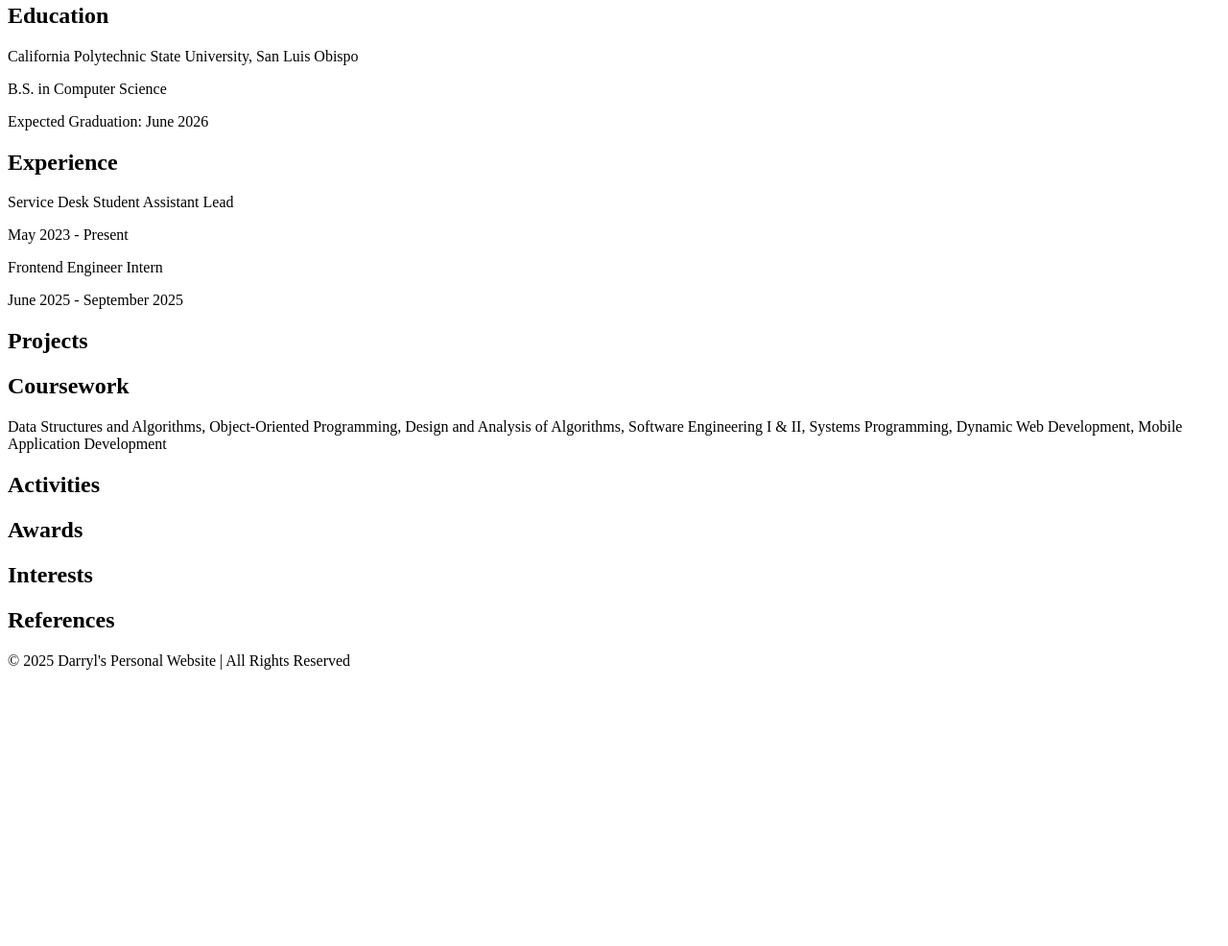
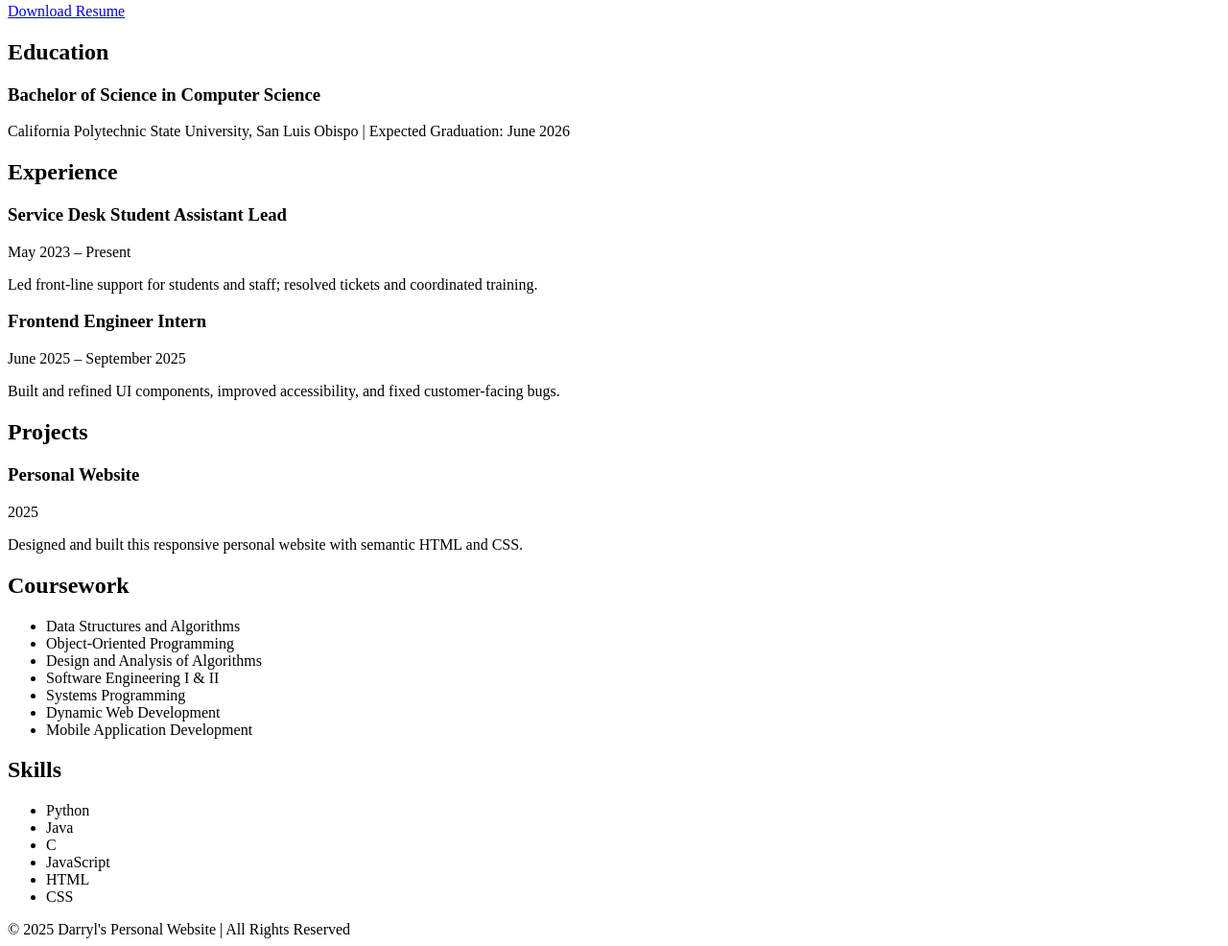
Before and after one commit to darryljamescruz/darryljamescruz.github.io, a plain HTML site: page resume.html in a window 1280 px wide. Shown: the part 234-1220 px from the top of the page at 96% size. Before the commit the page ends 940 px from the top, so only its background shows below. Drawn offline with Linux system fonts and the light colour scheme.

Commit message:
updated resume

```diff
--- a/resume.html
+++ b/resume.html
@@ -15,30 +15,63 @@
             <li><a href="resume.html">resume</a></li>
             <li><a href="contact.html">contact</a></li>
         </ul>
-    </nav>    <main>
+    </nav>
+    <main>
         <h1 class="page-title">resume</h1>
+        <a href="resume.pdf" download>Download Resume</a>
         <div class="resume">
             <section class="section">
                 <h2 class="section-title">Education</h2>
-                <p>California Polytechnic State University, San Luis Obispo</p>
-                <p>B.S. in Computer Science</p>
-                <p>Expected Graduation: June 2026</p>
+                <div class="entry">
+                    <h3 class="entry-title">Bachelor of Science in Computer Science</h3>
+                    <p class="entry-info">California Polytechnic State University, San Luis Obispo | Expected Graduation: June 2026</p>
+                </div>
             </section>
             <section class="section">
                 <h2 class="section-title">Experience</h2>
-                <p>Service Desk Student Assistant Lead</p>
-                <p>May 2023 - Present</p>
-                <p>Frontend Engineer Intern</p>
-                <p>June 2025 - September 2025</p>
+                <div class="entry">
+                    <h3 class="entry-title">Service Desk Student Assistant Lead</h3>
+                    <p class="entry-info">May 2023 – Present</p>
+                    <p class="entry-description">Led front-line support for students and staff; resolved tickets and coordinated training.</p>
+                </div>
+                <div class="entry">
+                    <h3 class="entry-title">Frontend Engineer Intern</h3>
+                    <p class="entry-info">June 2025 – September 2025</p>
+                    <p class="entry-description">Built and refined UI components, improved accessibility, and fixed customer-facing bugs.</p>
+                </div>
             </section>
             <section class="section">
                 <h2 class="section-title">Projects</h2>
+                <div class="entry">
+                    <h3 class="entry-title">Personal Website</h3>
+                    <p class="entry-info">2025</p>
+                    <p class="entry-description">Designed and built this responsive personal website with semantic HTML and CSS.</p>
+                </div>
             </section>
             <section class="section">
                 <h2 class="section-title">Coursework</h2>
-                <p> Data Structures and Algorithms, Object-Oriented Programming, Design and Analysis of Algorithms, Software Engineering I & II, Systems Programming, Dynamic Web Development, Mobile Application Development</p>
+                <ul class="course-list">
+                    <li>Data Structures and Algorithms</li>
+                    <li>Object-Oriented Programming</li>
+                    <li>Design and Analysis of Algorithms</li>
+                    <li>Software Engineering I & II</li>
+                    <li>Systems Programming</li>
+                    <li>Dynamic Web Development</li>
+                    <li>Mobile Application Development</li>
+                </ul>
             </section>
             <section class="section">
+                <h2 class="section-title">Skills</h2>
+                <ul class="skill-list">
+                    <li>Python</li>
+                    <li>Java</li>
+                    <li>C</li>
+                    <li>JavaScript</li>
+                    <li>HTML</li>
+                    <li>CSS</li>
+                </ul>
+            </section>
+            <!-- <section class="section">
                 <h2 class="section-title">Activities</h2>
             </section>
             <section class="section">
@@ -49,7 +82,7 @@
             </section>
             <section class="section">
                 <h2 class="section-title">References</h2>
-            </section>
+            </section> -->
         </div>
     </main>
     <footer class="footer">
```
Also changed, not shown: 1 other file.
